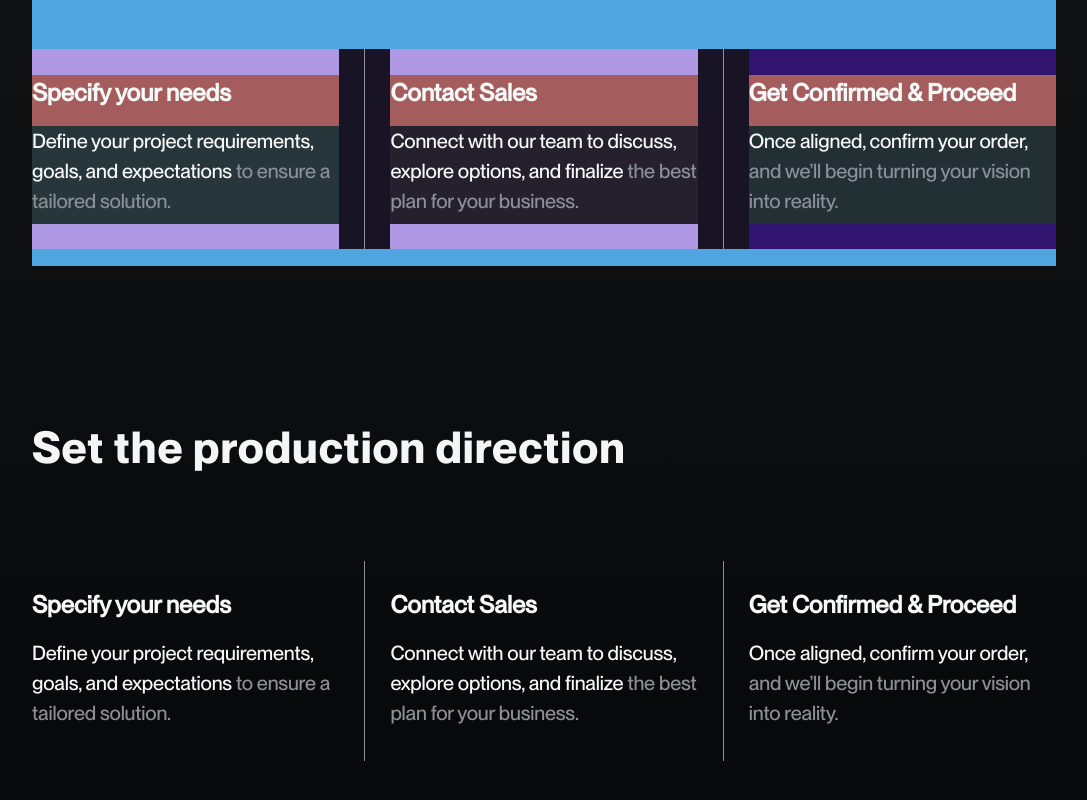
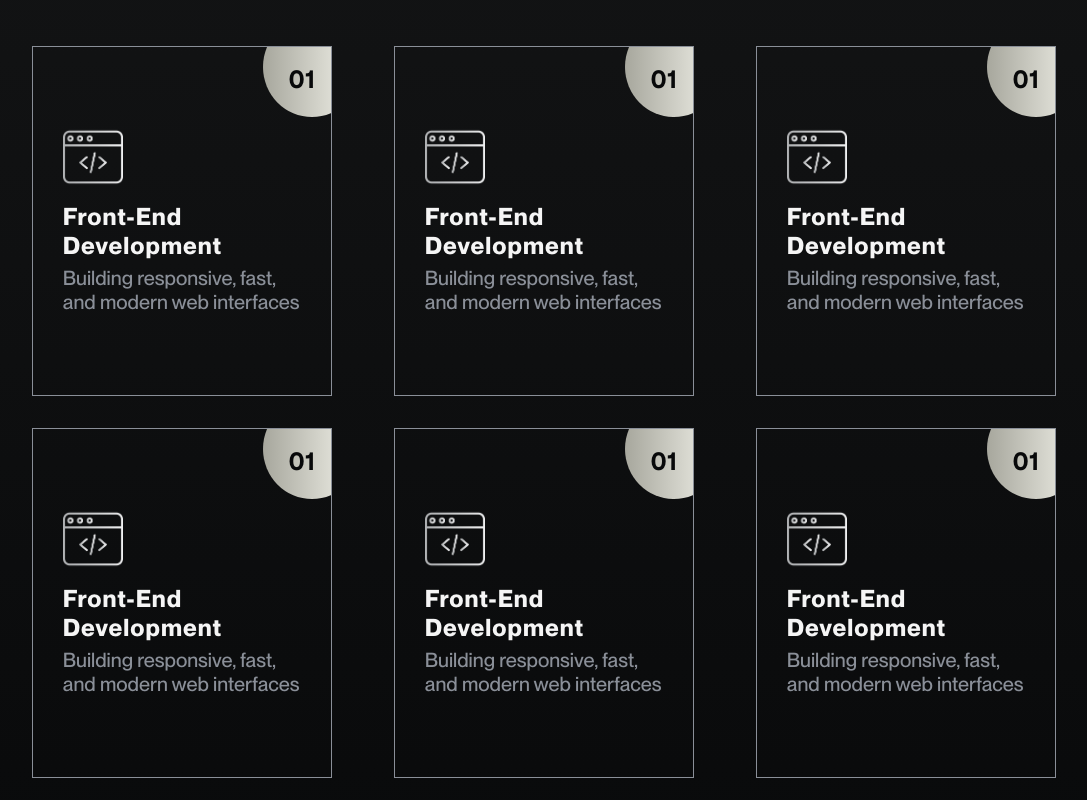
Before and after one commit to coyota-web/coyota, a plain HTML site: page index.html in a window 1280 px wide. Shown: the part 1320-2120 px from the top of the page, without its empty margins (96-1183 px from the left). Drawn offline with nearby package versions, Linux system fonts and the light colour scheme.

Commit message:
Fixed Template Services Added

```diff
--- a/css/style.css
+++ b/css/style.css
@@ -7,6 +7,7 @@
   scroll-behavior: smooth;
   ::selection { background-color: #555fbb;
   color: var(--h1color);}
+
 }
 /* _________________________________________________ */
 /* Variables */
@@ -32,10 +33,26 @@
 }
 /* _________________________________________________ */
 
-  /* Body */
+  /* Important Notes */
   body{
     background-color: var(--primarybgclr);
     height: auto;
+  }
+  img{
+    pointer-events: none;
+  }
+  h1{
+    font-family: 'PP Neue Montreal Bold';
+    font-size: 2.75rem;
+    font-weight: 600;
+    line-height: 50px;
+    letter-spacing: 1px;
+  }
+  p{
+    font-size: 1.25rem;
+    font-weight: 530;
+    line-height: auto;
+
   }
 
 /* _________________________________________________ */
@@ -96,6 +113,9 @@
 
 .logo img{
   height: 20px;
+  -moz-user-select: none;
+  -webkit-user-select: none;
+  user-select: none;
 }
 /* Nav Link */
 .navlinks{
@@ -216,25 +236,12 @@ li:hover{
   -webkit-background-clip: text;
   -webkit-text-fill-color: transparent;
 }
-h1{
-  font-family: 'PP Neue Montreal Bold';
-  font-size: 2.75rem;
-  font-weight: 600;
-  line-height: 50px;
-  letter-spacing: 1px;
-}
 .heroLpara{
   /* background-color: #83be5c; */
   color: var(--h2color);
   display: flex;
   text-align: left;
   padding-bottom: 1.6rem;
-}
-p{
-  font-size: 1.25rem;
-  font-weight: 530;
-  line-height: auto;
-
 }
 .heroLbutton{
   height: 45px;
@@ -623,9 +630,11 @@ p{
 }
 .b1images img{
   height: 130px;
+  -moz-user-select: none;
+  -webkit-user-select: none;
+  user-select: none;
   /* background-color: #222020; */
 }
-
 /* _________________________________________________ */
             /* Service + Method + Customers */
 
@@ -647,7 +656,7 @@ p{
                      /* Body 2.1 */
 .body21{
   width: 80%;
-  height: 32rem;
+  height: 64rem;
   /* margin-top: 20vh; */
   padding-top: 140px;
   /* background-color: #9f5cbe; */
@@ -656,50 +665,120 @@ p{
   align-items: center;
   justify-content: center;
   text-align: left;
-  background-color: #4fa5df;
+  /* background-color: #4fa5df; */
 }
 .body21toptxt{
   color: var(--h1color);
   margin-bottom: 8vh;
-  background-color: #221e1e;
+  /* background-color: #221e1e; */
   height: 20%;
   width: 100%;
 }
 .body21mid{
-  height: 200px;
+  height: auto;
   width: 100%;
-  background-color: #191425;
+  /* background-color: #6140ad; */
   display: flex;
   flex-direction: row;
   align-items: center;
   justify-content: space-between;
   text-align: left;
 }
+
+.body21midalt{
+  margin-top: 2rem;
+  height: auto;
+  width: 100%;
+  /* background-color: #14251b; */
+  display: flex;
+  flex-direction: row;
+  align-items: center;
+  justify-content: space-between;
+  text-align: left;
+}
+
 .body21mid1{
-  height: 100%;
-  width: 30%;
-  background-color: #af98e4;
+  height: 350px;
+  width: 300px;
+  border: solid 1px var(--paraseccolor);
   display: flex;
   flex-direction: column;
   align-items: center;
-  justify-content: center;
+  justify-content: flex-start;
   text-align: left;
 }
-.body21mid1 h2{
-  background-color: #a55c5c;
-  height: auto;
-  padding-bottom: 15px;
+.body21top{
+  /* background-color: #ad5c5c; */
+  height: 70px;
   width: 100%;
+  position: relative;
+  display: flex;
+  flex-direction: row;
+  overflow: hidden;
 }
-.body21mid1 p{
-  background-color: #27363a;
-  color: var(--paramaincolor);
-  line-height: auto;
-  height: auto;
-  padding-bottom: 8px;
-  width: 100%;
-  letter-spacing: -0.188px;
+.body21topl{
+  /* background-color: #91ad5c; */
+  height: 100%;
+  width: 76%;
+  max-width: auto;
 }
+.body21topr{
+  background: linear-gradient(to left, #f4f4ec 0%, #a7a79d 100%);
+  height: 100px;
+  width: 110px;
+  border-radius: 100%;
+  position: relative;
+  top: -30px;
+  right: -30px;
+  display: flex;
+  align-items: center;
+  justify-content: center;
+  padding-right: 10px;
+  padding-top: 15px;
+  text-align: center;
+}
+.body21topr h2{
+  letter-spacing: 1.75px;
+  color: var(--primarybgclr);
+  position: relative;
+  top: 5px;
+  right: 5px;
+}
+.body21midmid{
+  /* background-color: #9867e7; */
+  height: 40%;
+  margin-top: 10px;
+  /* margin-bottom: 5px; */
+  width: 80%;
+}
+.body21midmid img{
+  margin-bottom: 5px;
+  height: 60px;
+  /* background-color: #5d73f1; */
+}
+.body21midmid h1{
+  color: var(--h1color);
+  padding-top: 10px;
+  font-size: 1.5rem;
+  line-height: normal;
+}
+.body21midbottom{
+  /* background-color: #3d72c0; */
+  height: 30%;
+  width: 80%;
+}
+.body21midbottom p{
+  color: var(--paraseccolor);
+  line-height: normal;
+  /* letter-spacing: 0.2px; */
+}
+
+
+
+
+
+
+
 
 .body21mid2{
   height: 100%;
--- a/index.html
+++ b/index.html
@@ -110,22 +110,97 @@
       <div class="body21toptxt">
         <h1>Services</h1>
       </div>
+
+      <!-- 3 in 1 line Start -->
       <div class="body21mid">
         <div class="body21mid1">
-          <h2>Specify your needs</h2>
-          <p>Define your project requirements, goals, and expectations <b style="color: var(--paraseccolor);">to ensure a tailored solution.</b></p>
+          <div class="body21top">
+            <div class="body21topl"></div>
+            <div class="body21topr"><h2>01</h2></div>
+          </div>
+          <div class="body21midmid">
+            <img src="images/Services/front-end.png" alt="Let's see">
+            <h1>Front-End Development</h1>
+          </div>
+          <div class="body21midbottom">
+            <p>Building responsive, fast, and modern web interfaces</p>
+          </div>
         </div>
-        <div class="vl"></div>
-        <div class="body21mid2">
-          <h2>Contact Sales</h2>
-          <p>Connect with our team to discuss, explore options, and finalize <b style="color: var(--paraseccolor);">the best plan for your business.</b></p>
+        <div class="body21mid1">
+          <div class="body21top">
+            <div class="body21topl"></div>
+            <div class="body21topr"><h2>01</h2></div>
+          </div>
+          <div class="body21midmid">
+            <img src="images/Services/front-end.png" alt="Let's see">
+            <h1>Front-End Development</h1>
+          </div>
+          <div class="body21midbottom">
+            <p>Building responsive, fast, and modern web interfaces</p>
+          </div>
         </div>
-        <div class="vl"></div>
-        <div class="body21mid3">
-          <h2>Get Confirmed & Proceed</h2>
-          <p>Once aligned, confirm your order, <b style="color: var(--paraseccolor);">and we’ll begin turning your vision into reality.</b></p>
+        <div class="body21mid1">
+          <div class="body21top">
+            <div class="body21topl"></div>
+            <div class="body21topr"><h2>01</h2></div>
+          </div>
+          <div class="body21midmid">
+            <img src="images/Services/front-end.png" alt="Let's see">
+            <h1>Front-End Development</h1>
+          </div>
+          <div class="body21midbottom">
+            <p>Building responsive, fast, and modern web interfaces</p>
+          </div>
         </div>
       </div>
+      <!-- 3 in 1 line End -->
+
+      <!-- 3 in 1 line Start -->
+      <div class="body21midalt">
+        <div class="body21mid1">
+          <div class="body21top">
+            <div class="body21topl"></div>
+            <div class="body21topr"><h2>01</h2></div>
+          </div>
+          <div class="body21midmid">
+            <img src="images/Services/front-end.png" alt="Let's see">
+            <h1>Front-End Development</h1>
+          </div>
+          <div class="body21midbottom">
+            <p>Building responsive, fast, and modern web interfaces</p>
+          </div>
+        </div>
+        <div class="body21mid1">
+          <div class="body21top">
+            <div class="body21topl"></div>
+            <div class="body21topr"><h2>01</h2></div>
+          </div>
+          <div class="body21midmid">
+            <img src="images/Services/front-end.png" alt="Let's see">
+            <h1>Front-End Development</h1>
+          </div>
+          <div class="body21midbottom">
+            <p>Building responsive, fast, and modern web interfaces</p>
+          </div>
+        </div>
+        <div class="body21mid1">
+          <div class="body21top">
+            <div class="body21topl"></div>
+            <div class="body21topr"><h2>01</h2></div>
+          </div>
+          <div class="body21midmid">
+            <img src="images/Services/front-end.png" alt="Let's see">
+            <h1>Front-End Development</h1>
+          </div>
+          <div class="body21midbottom">
+            <p>Building responsive, fast, and modern web interfaces</p>
+          </div>
+        </div>
+      </div>
+      <!-- 3 in 1 line End -->
+
+
+
     </div>
     <div class="body2" id="method">
       <div class="body2toptxt">
@@ -200,5 +275,8 @@
 
   <!-- JavaScript -->
 
+<!-- <script src="js/unselectableimage_script.js"></script> -->
+<!-- Makes the full website not selectable -->
+
 </body>
 </html>
--- /dev/null
+++ b/js/unselectableimage_script.js
@@ -0,0 +1,5 @@
+window.onload = function() {
+    document.body.onselectstart = function() {
+        return false;
+    }
+}
```
Also changed, not shown: images/Services/front-end.png (added).
